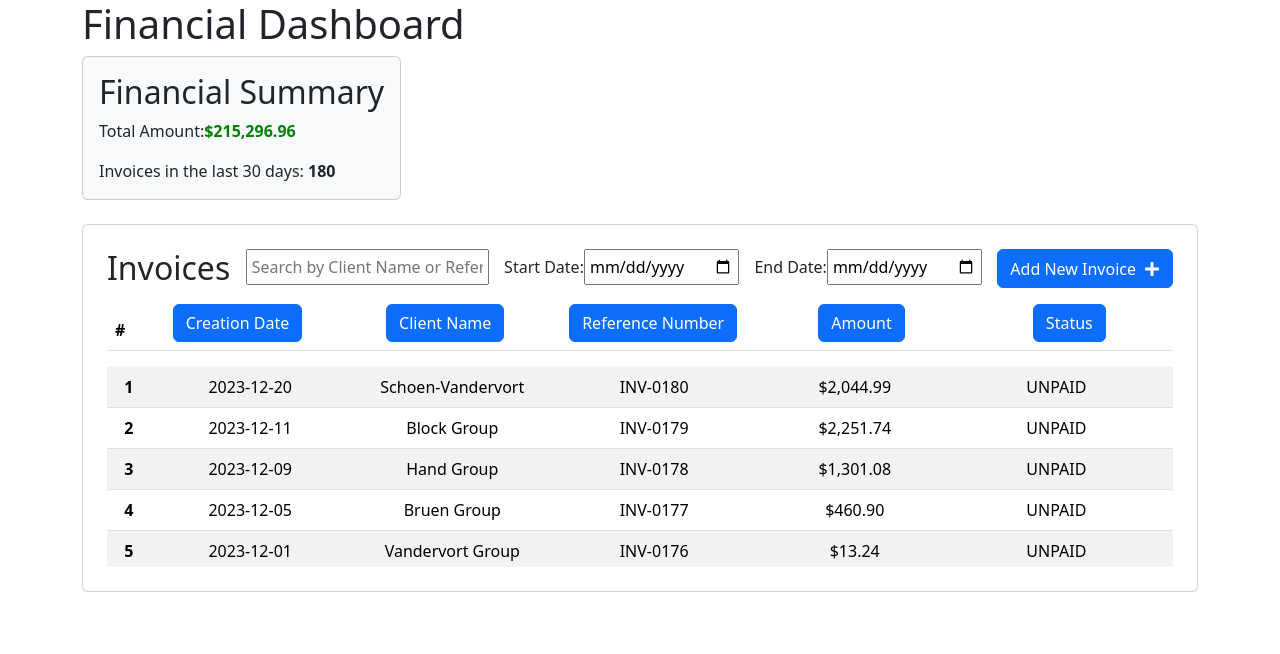
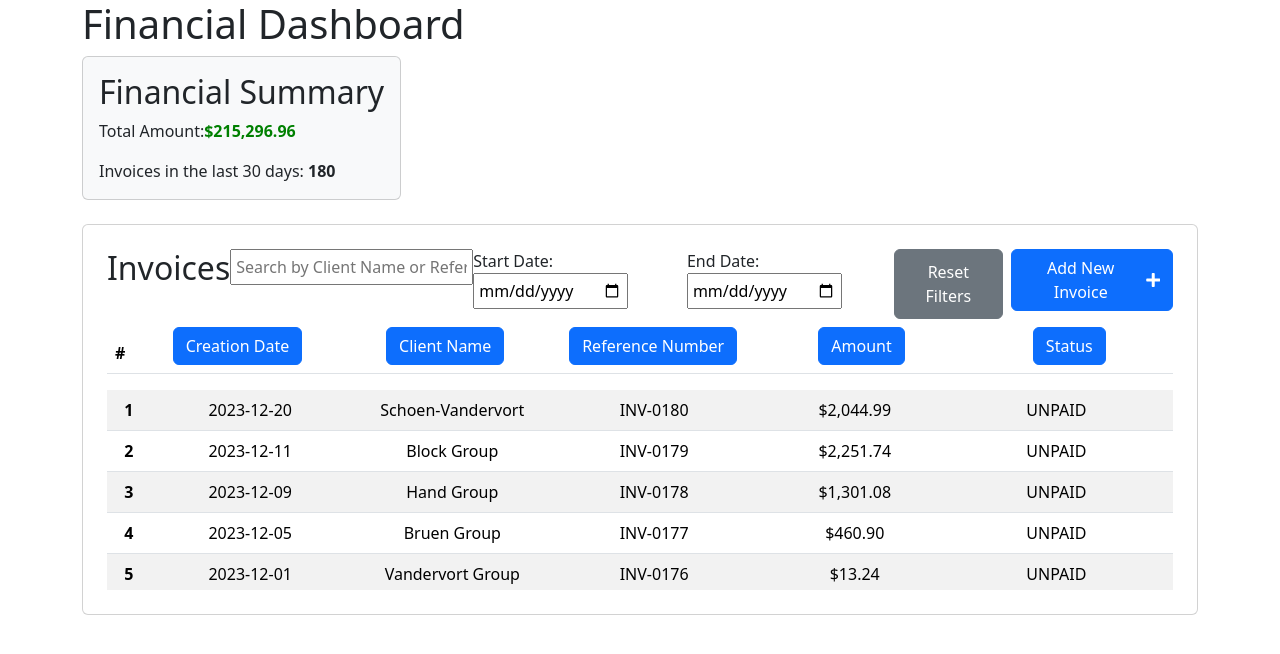
Before and after one commit to jonjon81/financial-tracker-react, a React (Vite) app: page / in a window 1280 px wide. Shown: the top 654 px of the page. Built offline with nearby package versions, Linux system fonts and the light colour scheme.

Commit message:
add reset filters button

```diff
--- a/src/components/InvoicesWidget.tsx
+++ b/src/components/InvoicesWidget.tsx
@@ -38,6 +38,12 @@ const InvoicesWidget: React.FC<InvoicesProps> = ({ transactions }) => {
 
   const handleSearchTextChange = (e: React.ChangeEvent<HTMLInputElement>) => {
     setSearchText(e.target.value);
+  };
+
+  const handleResetFilters = () => {
+    setSearchText('');
+    setStartDate('');
+    setEndDate('');
   };
 
   const handleCloseModal = () => {
@@ -236,6 +242,9 @@ const InvoicesWidget: React.FC<InvoicesProps> = ({ transactions }) => {
           <label>End Date:</label>
           <input type="date" value={endDate} onChange={(e) => setEndDate(e.target.value)} />
         </div>
+        <button className="btn btn-secondary me-2" onClick={handleResetFilters}>
+          Reset Filters
+        </button>
         <button
           className="mb-2 btn btn-primary d-flex align-items-center"
           onClick={() => {
```
